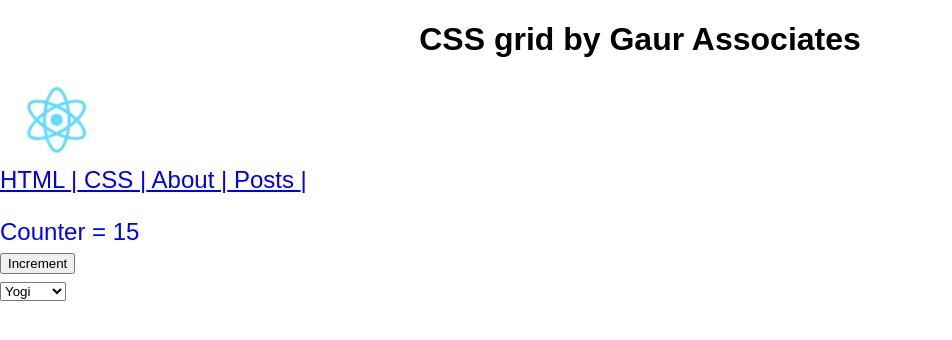
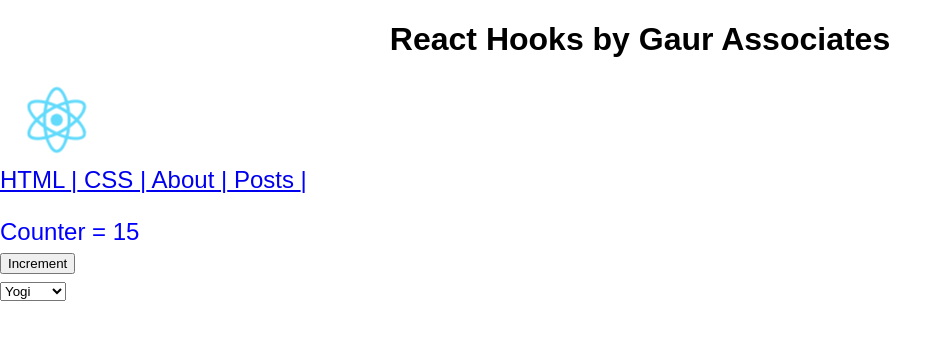
Before and after one commit to gaur-associates/react-sample-hooks, a React (Create React App) app: page / in a window 1280 px wide. Shown: the top 340 px of the page, without its empty margins (0-952 px from the left). Built offline with nearby package versions, Linux system fonts and the light colour scheme.

Commit message:
changed title to React Hooks

```diff
--- a/src/App.js
+++ b/src/App.js
@@ -32,7 +32,7 @@ class App extends Component {
   render() {
     return (
       <StyleRoot>
-        <Title name={() => "CSS grid by Gaur Associates"} />
+        <Title name={() => "React Hooks by Gaur Associates"} />
         <div style={this.divStyle}>
           <div>
             <img src={logo} className="App-logo" alt="logo" />
```
